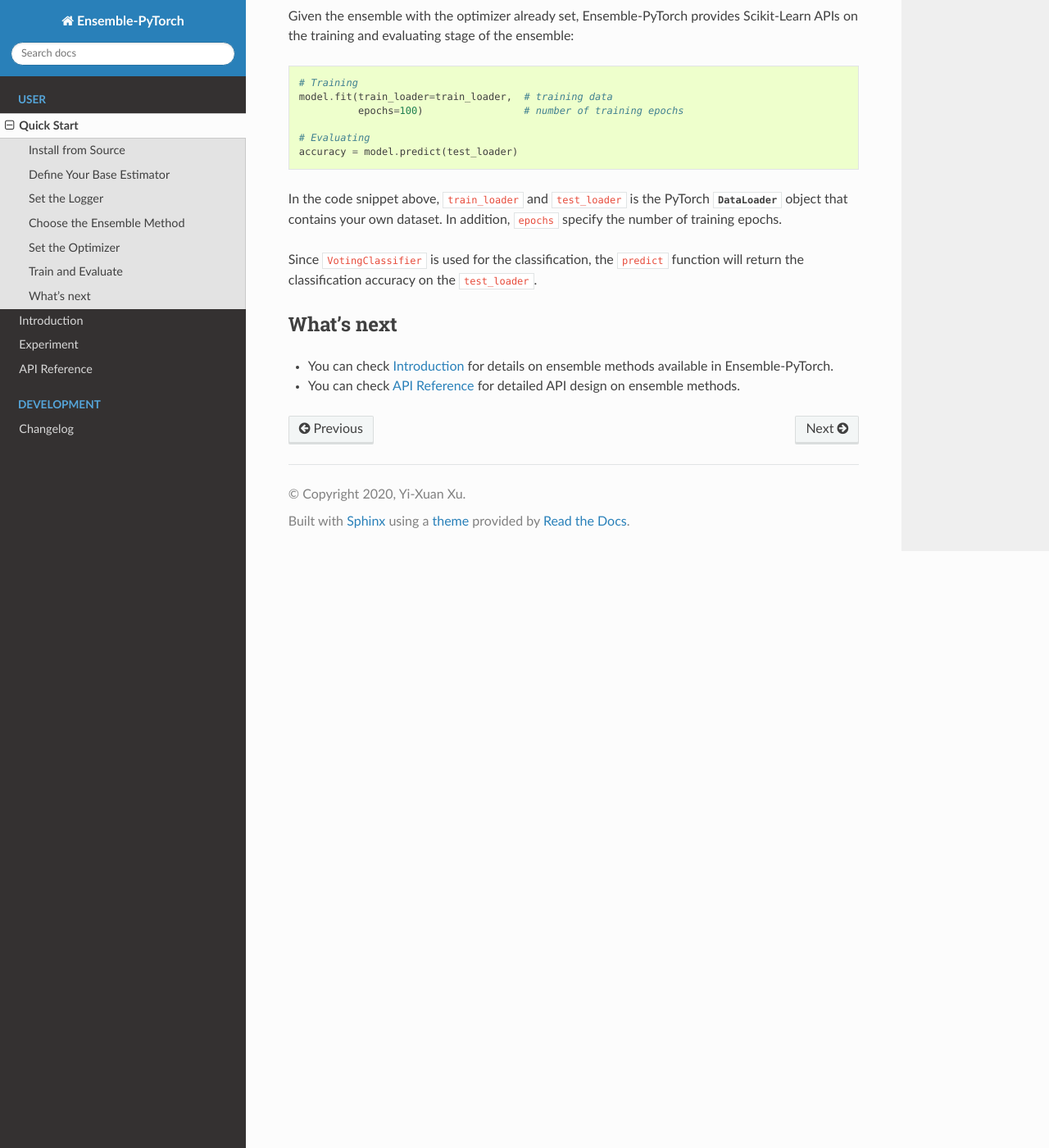
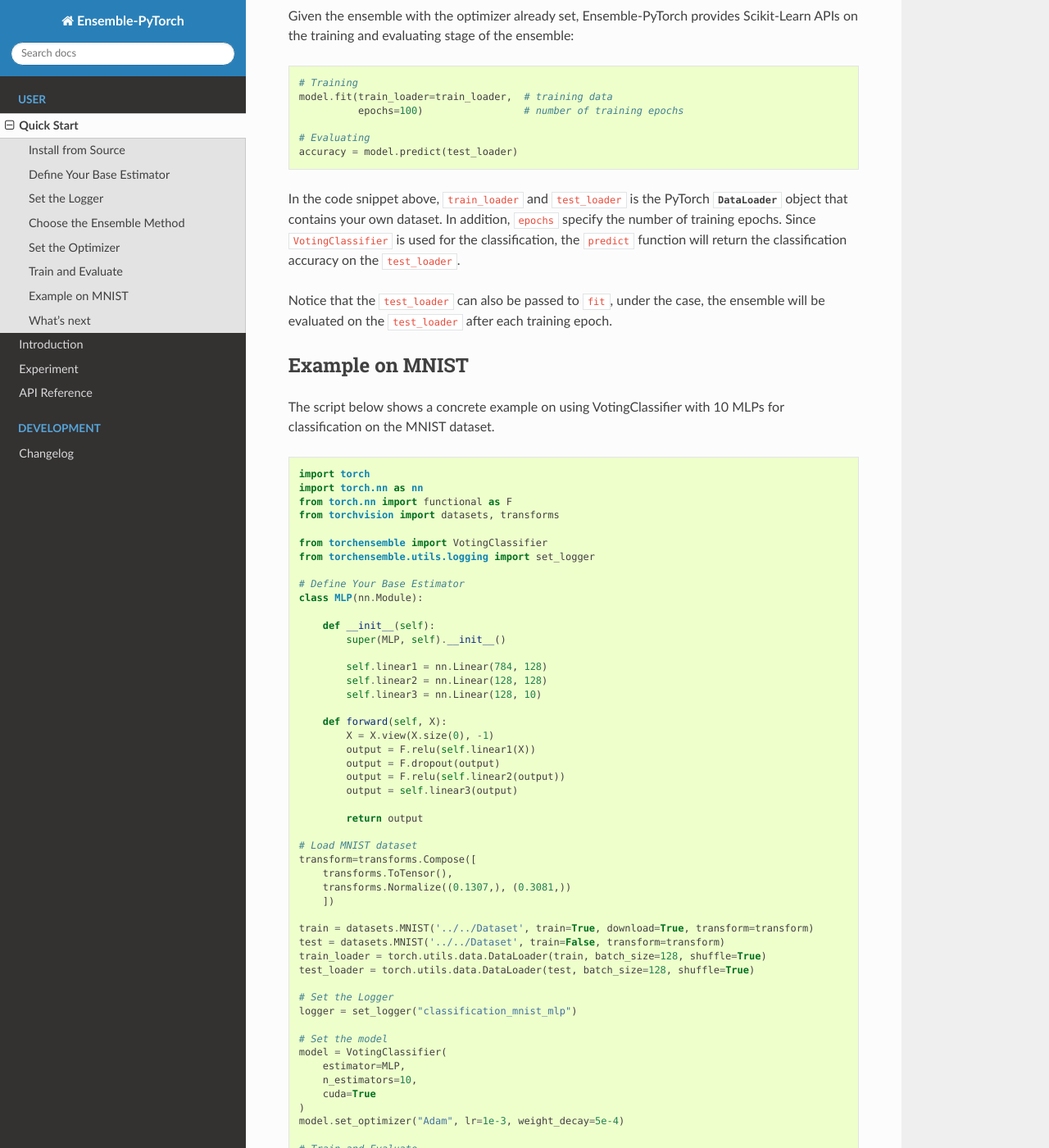
Before and after one commit to TorchEnsemble-Community/Ensemble-Pytorch, a Sphinx documentation site: the page built from docs/quick_start.rst, in a window 1280 px wide and 1400 px high, scrolled down 2396 px. Shown: the whole window at 82% size. Built offline with Sphinx 7.4.7 and the Read the Docs theme 2.0.0, drawn with Linux system fonts in a browser that asks for light colours; pages that are not in the unit, such as notebooks, are missing from menus; some of the changed text lies outside the part shown.

Commit message:
Update quick_start.rst

```diff
--- a/docs/quick_start.rst
+++ b/docs/quick_start.rst
@@ -23,7 +23,7 @@ Since Ensemble-PyTorch uses different ensemble methods to improve the performanc
 * ``__init__``: Instantiate sub-modules in your model and assign them as the member variables.
 * ``forward``: Define the forward process of your model.
 
-For example, the code snippet below defines a multi-layered perceptron (MLP) of the structure: Input(90) - 128 - 128 - Output(1):
+For example, the code snippet below defines a multi-layered perceptron (MLP) of the structure: Input(784) - 128 - 128 - Output(10):
 
 .. code-block:: python
 
@@ -35,12 +35,12 @@ For example, the code snippet below defines a multi-layered perceptron (MLP) of
         def __init__(self):
             super(MLP, self).__init__()
 
-            self.linear1 = nn.Linear(90, 128)
+            self.linear1 = nn.Linear(784, 128)
             self.linear2 = nn.Linear(128, 128)
-            self.linear3 = nn.Linear(128, 1)
+            self.linear3 = nn.Linear(128, 10)
 
         def forward(self, X):
-            X = X.view(X.size()[0], -1)
+            X = X.view(X.size(0), -1)
 
             output = F.relu(self.linear1(X))
             output = F.dropout(output)
@@ -112,9 +112,70 @@ Given the ensemble with the optimizer already set, Ensemble-PyTorch provides Sci
     # Evaluating
     accuracy = model.predict(test_loader)
 
-In the code snippet above, ``train_loader`` and ``test_loader`` is the PyTorch :mod:`DataLoader` object that contains your own dataset. In addition, ``epochs`` specify the number of training epochs.
+In the code snippet above, ``train_loader`` and ``test_loader`` is the PyTorch :mod:`DataLoader` object that contains your own dataset. In addition, ``epochs`` specify the number of training epochs. Since ``VotingClassifier`` is used for the classification, the ``predict`` function will return the classification accuracy on the ``test_loader``.
 
-Since ``VotingClassifier`` is used for the classification, the ``predict`` function will return the classification accuracy on the ``test_loader``.
+Notice that the ``test_loader`` can also be passed to ``fit``, under the case, the ensemble will be evaluated on the ``test_loader`` after each training epoch.
+
+Example on MNIST
+----------------
+
+The script below shows a concrete example on using VotingClassifier with 10 MLPs for classification on the MNIST dataset.
+
+.. code-block:: python
+
+    import torch
+    import torch.nn as nn
+    from torch.nn import functional as F
+    from torchvision import datasets, transforms
+
+    from torchensemble import VotingClassifier
+    from torchensemble.utils.logging import set_logger
+
+    # Define Your Base Estimator
+    class MLP(nn.Module):
+
+        def __init__(self):
+            super(MLP, self).__init__()
+
+            self.linear1 = nn.Linear(784, 128)
+            self.linear2 = nn.Linear(128, 128)
+            self.linear3 = nn.Linear(128, 10)
+
+        def forward(self, X):
+            X = X.view(X.size(0), -1)
+            output = F.relu(self.linear1(X))
+            output = F.dropout(output)
+            output = F.relu(self.linear2(output))
+            output = self.linear3(output)
+
+            return output
+
+    # Load MNIST dataset
+    transform=transforms.Compose([
+        transforms.ToTensor(),
+        transforms.Normalize((0.1307,), (0.3081,))
+        ])
+
+    train = datasets.MNIST('../../Dataset', train=True, download=True, transform=transform)
+    test = datasets.MNIST('../../Dataset', train=False, transform=transform)
+    train_loader = torch.utils.data.DataLoader(train, batch_size=128, shuffle=True)
+    test_loader = torch.utils.data.DataLoader(test, batch_size=128, shuffle=True)
+
+    # Set the Logger
+    logger = set_logger("classification_mnist_mlp")
+
+    # Set the model
+    model = VotingClassifier(
+        estimator=MLP,
+        n_estimators=10,
+        cuda=True
+    )
+    model.set_optimizer("Adam", lr=1e-3, weight_decay=5e-4)
+
+    # Train and Evaluate
+    model.fit(train_loader,
+              epochs=50,
+              test_loader=test_loader)
 
 What's next
 -----------
```
